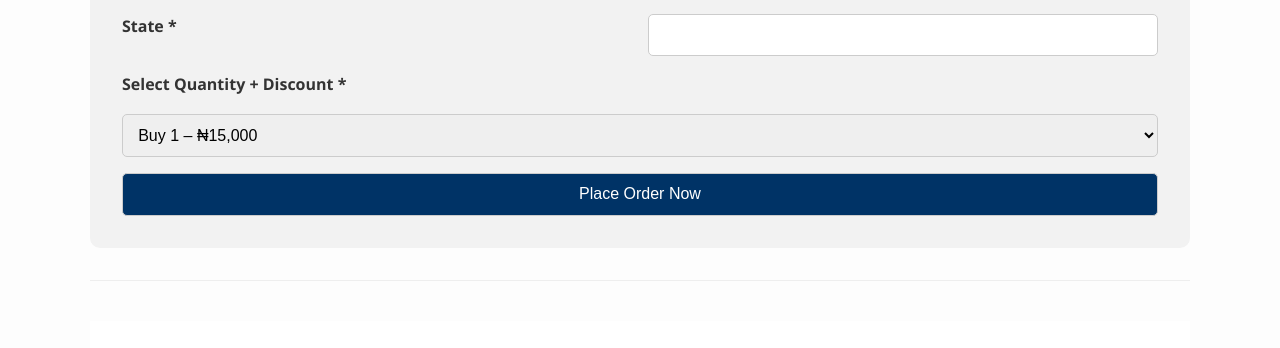
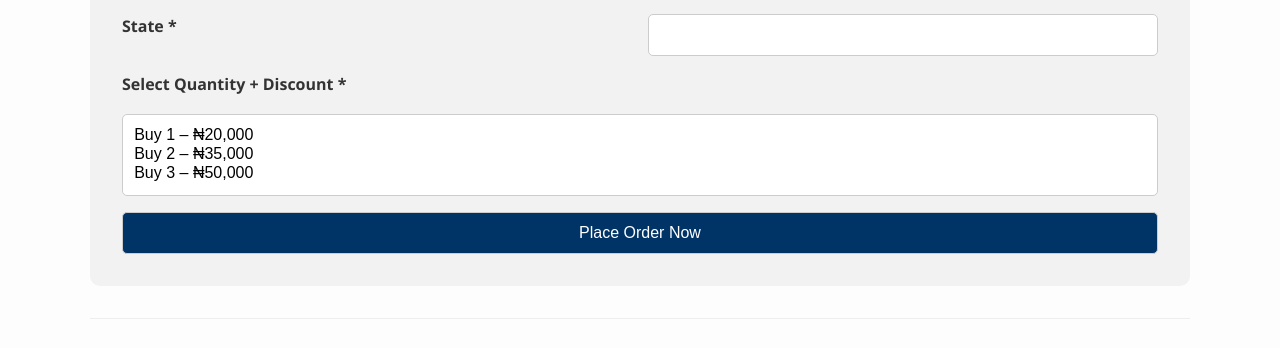
Before and after one commit to MICHEALSHOE2000/infection, a plain HTML site: page index.html in a window 1280 px wide. Shown: the part 5565-5913 px from the top of the page. Drawn offline with Linux system fonts and the light colour scheme.

Commit message:
Update index.html

```diff
--- a/index.html
+++ b/index.html
@@ -167,11 +167,12 @@
       <input type="text" name="state" id="state" required />
 
       <label for="quantity">Select Quantity + Discount *</label>
-      <select name="quantity" id="quantity" required>
-        <option value="1">Buy 1 – ₦15,000</option>
-        <option value="2">Buy 2 – ₦30,000 + Bonus</option>
-        <option value="3">Buy 3 – ₦45,000 + Free Shipping</option>
-      </select>
+<select name="quantity" id="quantity" size="3" required>
+  <option value="1">Buy 1 – ₦20,000</option>
+  <option value="2">Buy 2 – ₦35,000</option>
+  <option value="3">Buy 3 – ₦50,000</option>
+</select>
+
 
       <button type="submit">Place Order Now</button>
     </form>
```
